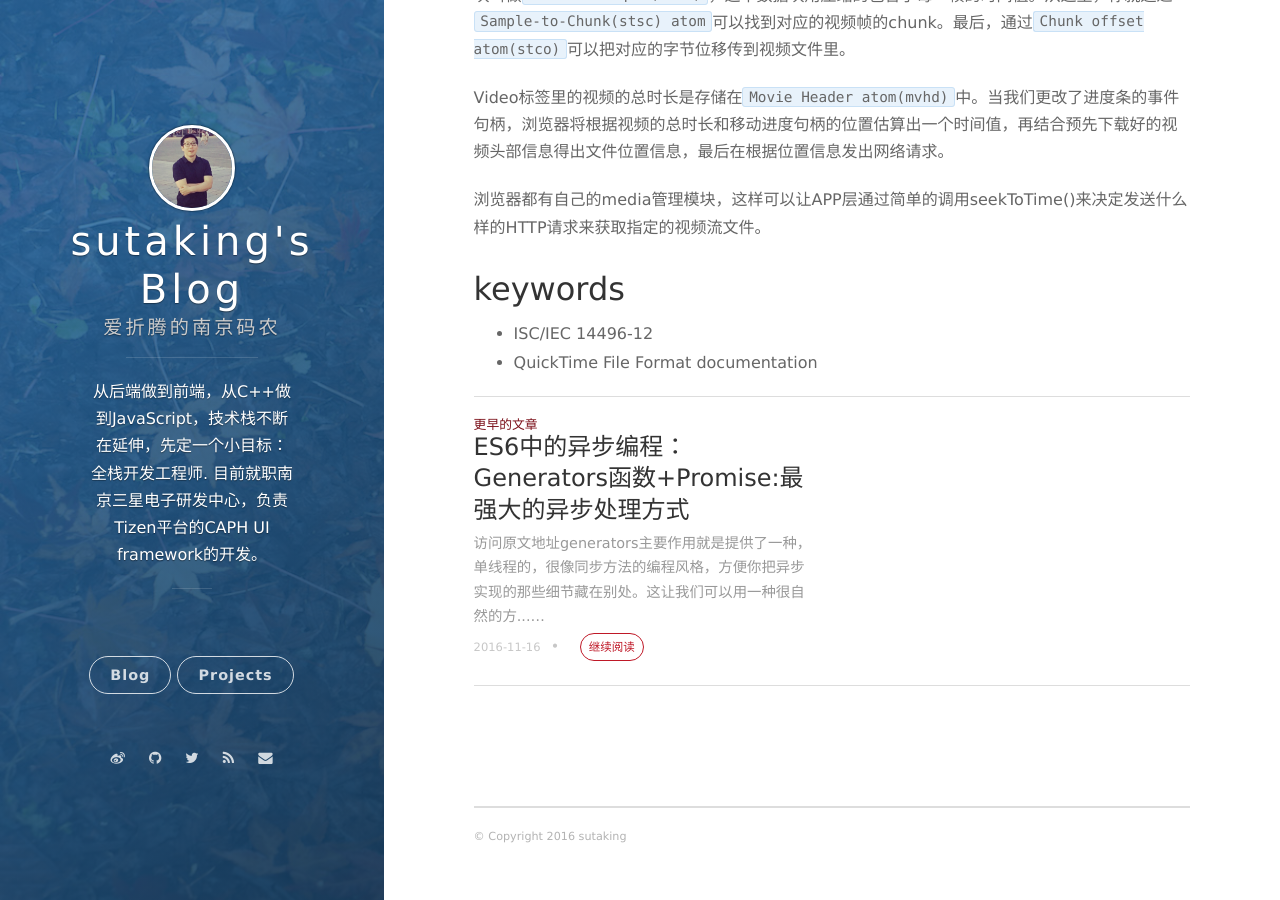
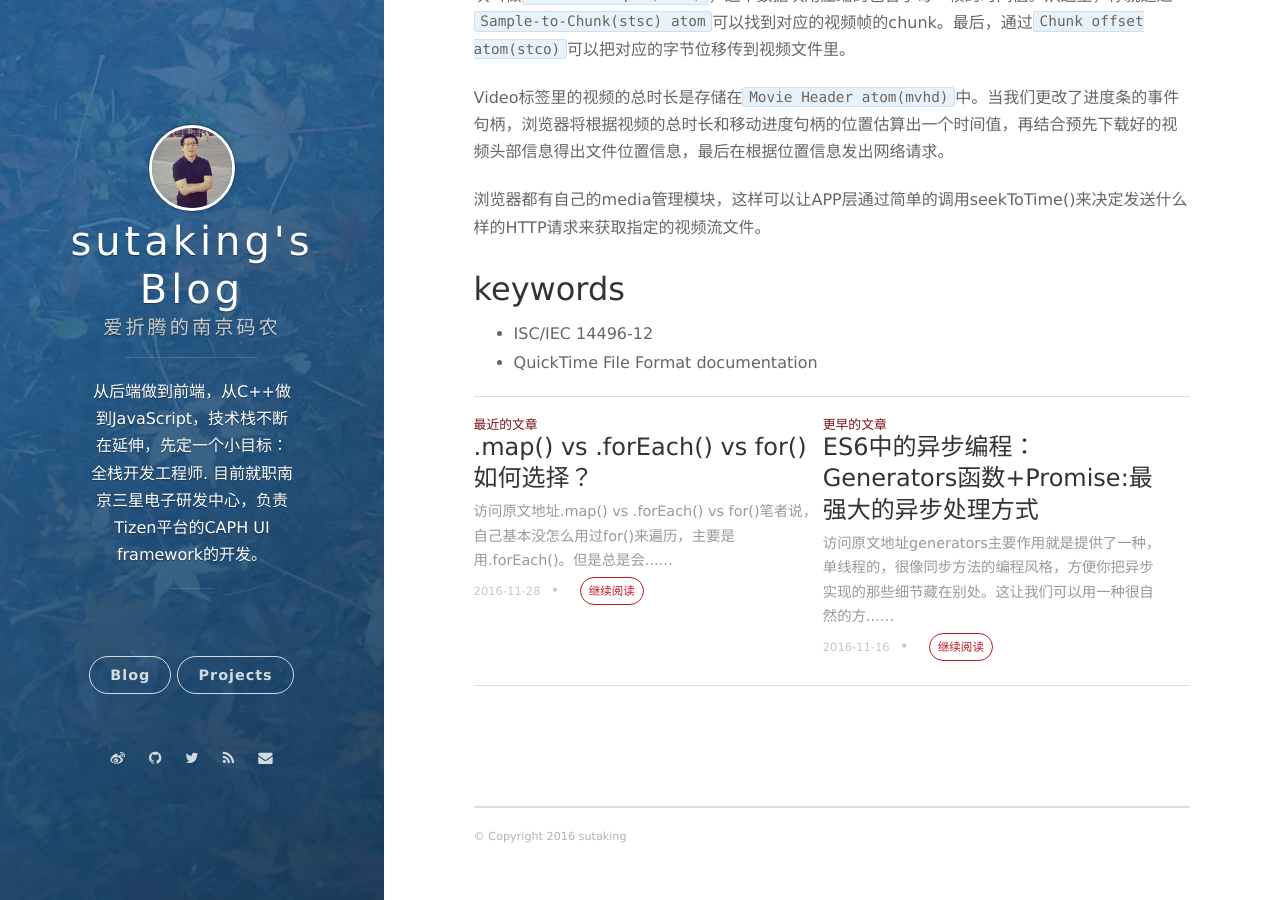
Before and after one commit to sutaking/sutaking.github.io, a Jekyll site: the page built from _posts/2016-11-21-html5-video-request-work.md, in a window 1280 px wide and 900 px high, scrolled down 578 px. Built offline with Jekyll 4.4.1, drawn with Linux system fonts in a browser that asks for light colours; nearby versions of some CDN libraries; comment, search, counter and statistics services are not loaded; part of the change alters nothing that is shown.

Commit message:
array .map

````diff
--- a/_posts/2016-11-21-html5-video-request-work.md
+++ b/_posts/2016-11-21-html5-video-request-work.md
@@ -21,5 +21,5 @@ Video标签里的视频的总时长是存储在`Movie Header atom(mvhd)`中。
 
 ## keywords
 
--	ISC/IEC 14496-12
+- ISC/IEC 14496-12
 - QuickTime File Format documentation
--- /dev/null
+++ b/_posts/2016-11-28-map-foreach-for.md
@@ -0,0 +1,108 @@
+---
+layout: post
+title: .map() vs .forEach() vs for() 如何选择？
+date: 2016-11-28 18:56:24.000000000 +08:00
+---
+
+[访问原文地址](http://njfeng.com/2016/11/map-foreach-for/)
+
+## .map() vs .forEach() vs for()
+
+笔者说，自己基本没怎么用过`for()`来遍历，主要是用`.forEach()`。
+
+但是总是会被很多朋友说，这些人认为`for()`的速度要比`.forEach()`快一点。（其实这根本没有根据，下面会讲）
+
+速度当然是很重要的，但是我们也需要从其他方面考虑一下，特别是代码资源。
+
+这里有一篇很棒的[文章](http://zsoltfabok.com/blog/2012/08/javascript-foreach/),很好的分析了`for()`遍历。它同时也针对for()`遍历和`.forEach()`做了比对[测试](https://jsperf.com/for-vs-foreach/37)。`for()`与`.forEach()`相比会消耗更多的内存。
+
+这样，又回到了老问题，是用空间换速度，还是反之？
+
+当然，都很重要。首先，这2个方面都不会成为你代码中的瓶颈问题。其次，那些小小的优化技巧也不会很好的平衡这2个问题，只会增加你的工作量而已。那我在来看下可读性、可控性、以及可维护性之间的对比呢。
+
+让我们先来看个基本的sample
+
+比如这个数组
+
+```javascript
+var arr = [1, 2, 3];
+```
+
+`.map()`:
+
+```javascript
+arr.map(fcuntion(i) {
+	console.log(i);
+})
+```
+
+43个字母
+
+`.forEach()`:
+
+```javascript
+arr.forEach(function(i){
+	console.log(i)
+})
+```
+
+47个字母
+
+`for()`
+
+```javascript
+for(var i=0,l=arr.lengrh;i<l; i++) {
+	console.log(i);
+}
+```
+
+70个字母
+
+`.map()`和`.forEach()`明显要简短一些，并且他们的可读性更强，同时他们也创建了自己的`scope`，而`for()`在执行完遍历之后会把`i`和`l`这两个元素挂起来，这让我们需要手动增加一些代码去清除他们所占用的内存。
+
+所以，这时候可以告诉你的朋友：
+
+用`.forEach()`或者`.map()`。
+
+## .map() vs .forEach()
+
+那么接下来，我继续做分析，为什么更推荐用`.map()`，而不是`.forEach()`？
+
+首先，`.map()`要比`.forEach()`执行速度更快。虽然我也说过执行速度不是我们需要考虑的主要因素，但是他们都比`for()`要更好用，那肯定要选更优化的一个。
+
+第二，`.forEach()`的返回值并不是array。如果你想用函数式编程写个链式表达式来装个逼，`.map()`将会是你不二的选择。
+
+来看下面这个例子：
+
+```javascript
+var arr = [1, 2, 3];
+
+console.log(
+	arr.map(function(i){
+		return i+i;
+	})
+	//链式风格
+	.sort()
+);// [2,4,6]
+
+console.log(
+	arr.forEach(function(i){
+		return i+i;
+	})
+	//接不起来，断了
+	.sort()
+);//TypeError: Cannot read property 'sort' of undefined
+```
+
+## 最后
+
+根据上面的代码，大家应该了解到`.forEach()`跟`.map()`的局限。
+
+最后，感谢大家耐心的阅读，排个序
+
+`.map() > .forEach() > for()`
+
+
+
+## 英文原文
+[https://ryanpcmcquen.org/javascript/2015/10/25/map-vs-foreach-vs-for.html](https://ryanpcmcquen.org/javascript/2015/10/25/map-vs-foreach-vs-for.html)
````
